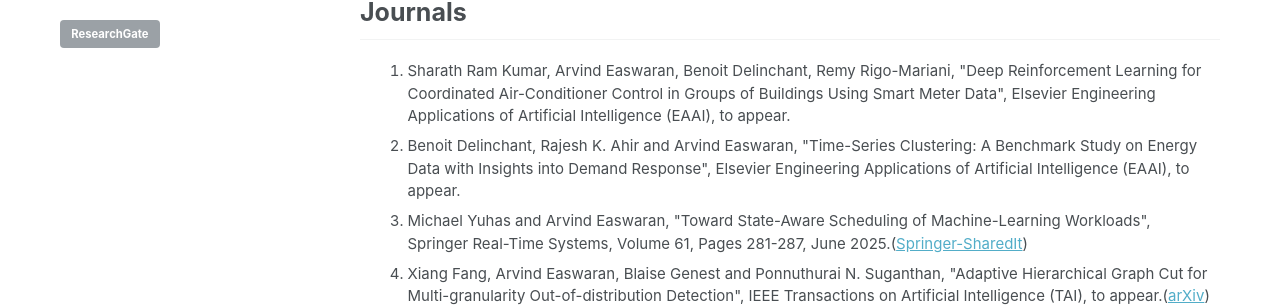
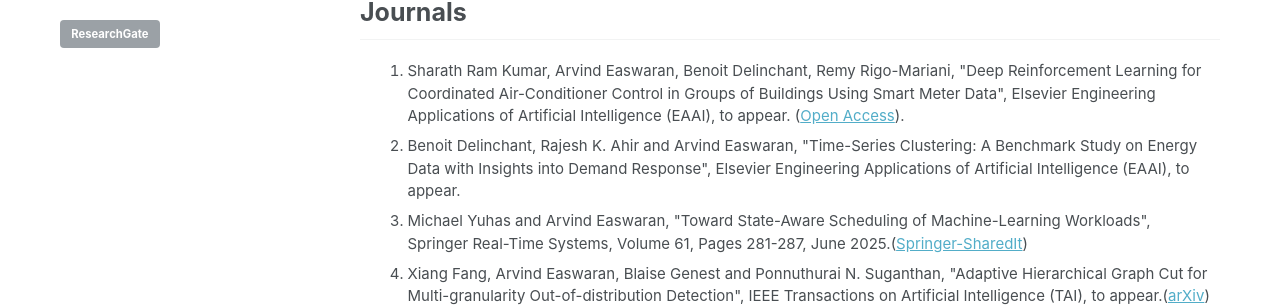
Before and after one commit to CPS-research-group/CPS-research-group.github.io, a Jekyll site: the page built from _pages/research_profile.md, in a window 1280 px wide and 900 px high. Shown: the part 161-468 px from the top of the window. Built offline with Jekyll 4.4.1, drawn with Linux system fonts in a browser that asks for light colours; some of the changed text lies outside the part shown.

Commit message:
Updates.

```diff
--- a/_pages/research_profile.md
+++ b/_pages/research_profile.md
@@ -23,7 +23,7 @@ a.a:active {color:#0000FF; text-decoration:none;}
 ******
 ## Journals
   <ol>
-  	  	<li class="a">Sharath Ram Kumar, Arvind Easwaran, Benoit Delinchant, Remy Rigo-Mariani, "Deep Reinforcement Learning for Coordinated Air-Conditioner Control in Groups of Buildings Using Smart Meter Data", Elsevier Engineering Applications of Artificial Intelligence (EAAI), to appear.</li>
+  	  	<li class="a">Sharath Ram Kumar, Arvind Easwaran, Benoit Delinchant, Remy Rigo-Mariani, "Deep Reinforcement Learning for Coordinated Air-Conditioner Control in Groups of Buildings Using Smart Meter Data", Elsevier Engineering Applications of Artificial Intelligence (EAAI), to appear. (<a href="https://doi.org/10.1016/j.engappai.2025.113536">Open Access</a>).</li>
   	  	<li class="a">Benoit Delinchant, Rajesh K. Ahir and Arvind Easwaran, "Time-Series Clustering: A Benchmark Study on Energy Data with Insights into Demand Response", Elsevier Engineering Applications of Artificial Intelligence (EAAI), to appear.</li>
   	  	<li class="a">Michael Yuhas and Arvind Easwaran, "Toward State-Aware Scheduling of Machine-Learning Workloads", Springer Real-Time Systems, Volume 61, Pages 281-287, June 2025.(<a href="https://rdcu.be/eplgR">Springer-SharedIt</a>)</li>
 		<li class="a">Xiang Fang, Arvind Easwaran, Blaise Genest and Ponnuthurai N. Suganthan, "Adaptive Hierarchical Graph Cut for Multi-granularity Out-of-distribution Detection", IEEE Transactions on Artificial Intelligence (TAI), to appear.(<a href="https://arxiv.org/abs/2412.15668">arXiv</a>)</li>
@@ -67,7 +67,7 @@ a.a:active {color:#0000FF; text-decoration:none;}
 
 ## Conferences
    <ol>
-   			<li class="a">Mohit Prashant and Arvind Easwaran, "Scenario Generation for Risk-Aware Reinforcement Learning", International Conference on Autonomous Agents and Multi-Agent Systems (AAMAS) -- Extended Abstract, 2025.</li>
+   			<li class="a">Mohit Prashant and Arvind Easwaran, "Scenario Generation for Risk-Aware Reinforcement Learning", International Conference on Autonomous Agents and Multi-Agent Systems (AAMAS) - Extended Abstract, 2025.</li>
    			<li class="a">Matthias Stammler, Henrik Scheidt, Tanja Harbaum, Juergen Becker, Konstantin Dudzik, Victor Pazmino, Federico Gavioli, Paolo Burgio, Arvind Easwaran and Andreas Eckel, "Multi-Partner Project: Scheduling-Deployment Workflow for Autonomous RoboRacer Driving Stacks in the HAL4SDV Project", Design Automation and Test in Europe (DATE), 2026.</li>
    			<li class="a">Michael Yuhas, Rajesh K. Ahir, Laksamana Vixell Tanjaya Hartono, Muhammad Dzaki Dwi Putranto, Arvind Easwaran and Suhono Harso Supangkat, "Managing Charging Induced Grid Stress and Battery Degradation in Electric Taxi Fleets", IEEE PES Conference on Innovative Smart Grid Technologies - Asia (ISGT Asia), 2025.(<font color="FF0000"><B>Best Application Paper Award</B></font>)</li>
    			<li class="a">Eduardo de Conto, Blaise Genest, Arvind Easwaran, Nicholas Ng and Shweta Menon, "DesCartes Builder: A Tool to Develop Machine-Learning Based Digital Twins", International Conference on Engineering Digital Twins (EDTconf), 2025.</li>
```
Also changed, not shown: index.md (+1 -1 lines).
